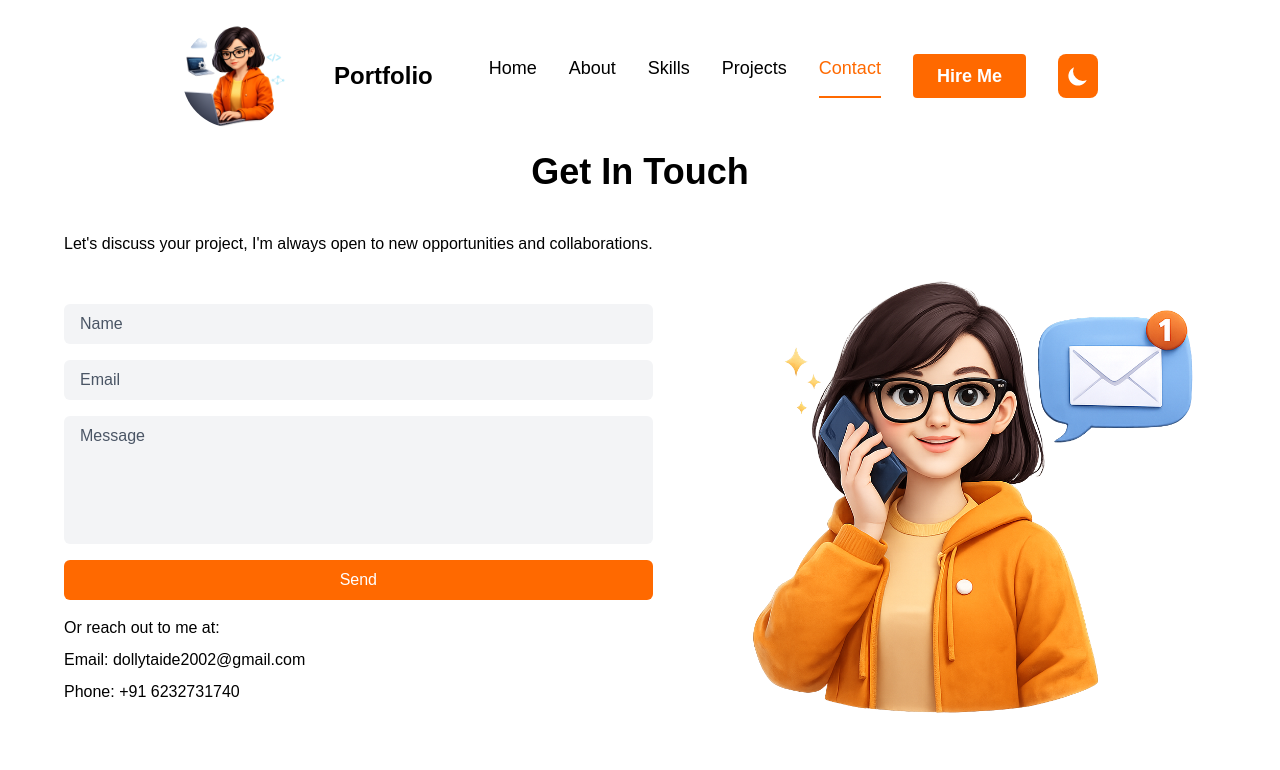
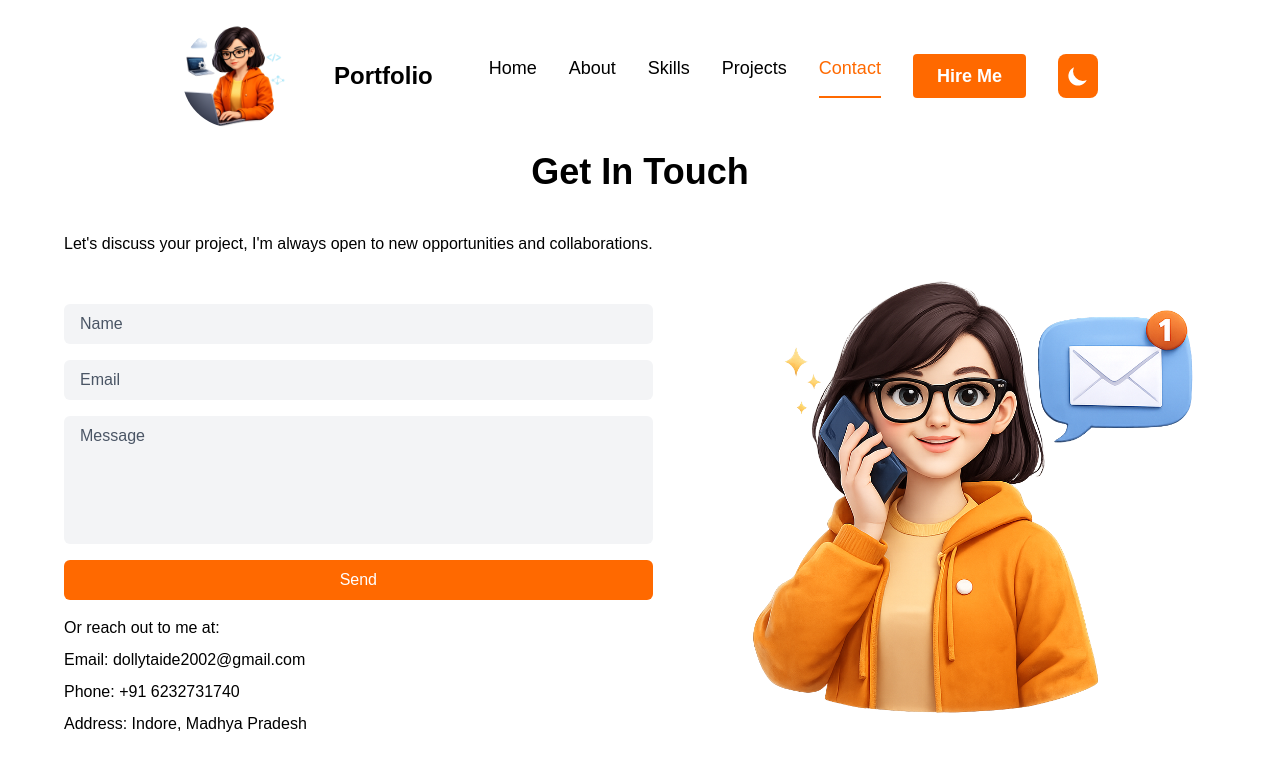
Before and after one commit to Dolly-6232/Dolly-Software-Engineer-Portfolio, a Next.js app: page /contact in a window 1280 px wide. Shown: the top 770 px of the page. Built offline with nearby package versions, Linux system fonts and the light colour scheme.

Commit message:
address added

```diff
--- a/app/contact/page.tsx
+++ b/app/contact/page.tsx
@@ -139,6 +139,7 @@ export default function Contact() {
                 <p>Or reach out to me at:</p>
                 <p>Email: dollytaide2002@gmail.com</p>
                 <p>Phone: +91 6232731740</p>
+                <p>Address: Indore, Madhya Pradesh</p>
               </div>
             </div>
           </motion.div>
```
